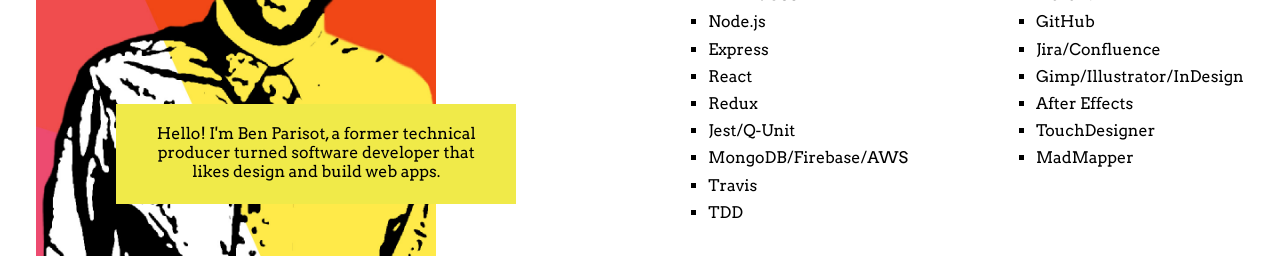
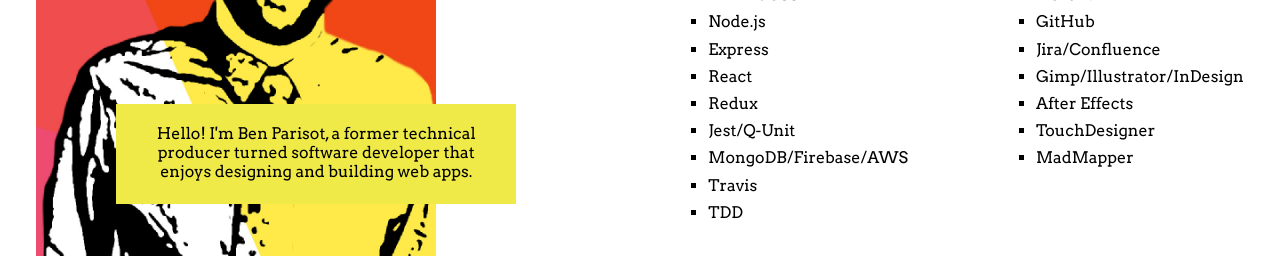
Before and after one commit to BenParisot/portfolio-site, a React (Create React App) app: page / in a window 1280 px wide. Shown: the part 1120-1378 px from the top of the page. Built offline with nearby package versions, Linux system fonts and the light colour scheme.

Commit message:
update typos on intro section

```diff
--- a/src/components/About.js
+++ b/src/components/About.js
@@ -8,7 +8,7 @@ export default function About() {
             <section className="about-left">
                 <img src={ben} alt="Ben Parisot JavaScript Developer" />
                 <section className="introduction">
-                    <p>Hello! I'm Ben Parisot, a former technical producer turned software developer that likes design and build web apps.</p>
+                    <p>Hello! I'm Ben Parisot, a former technical producer turned software developer that enjoys designing and building web apps.</p>
                 </section>
             </section>
             <section className="about-right">
```
